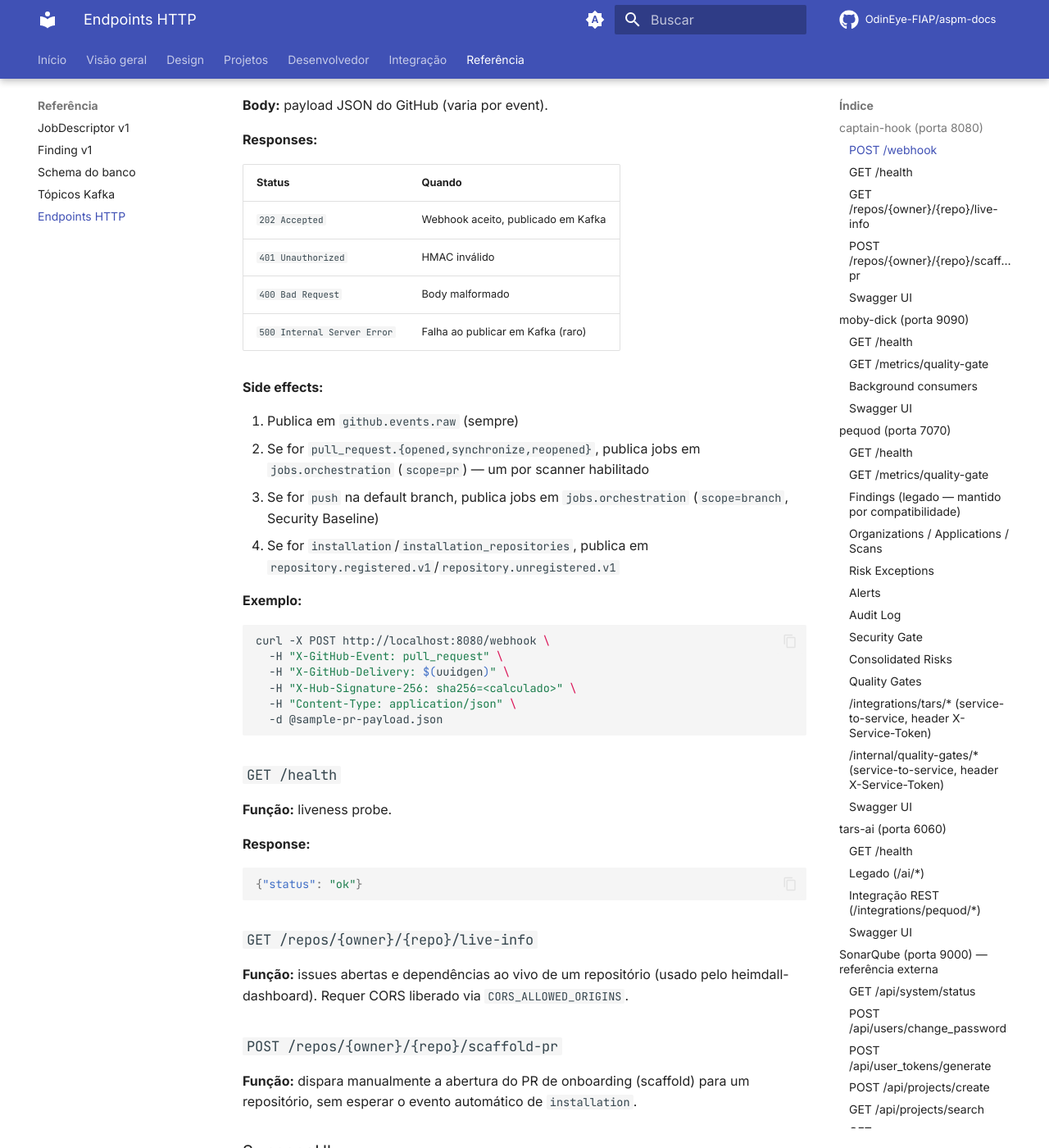
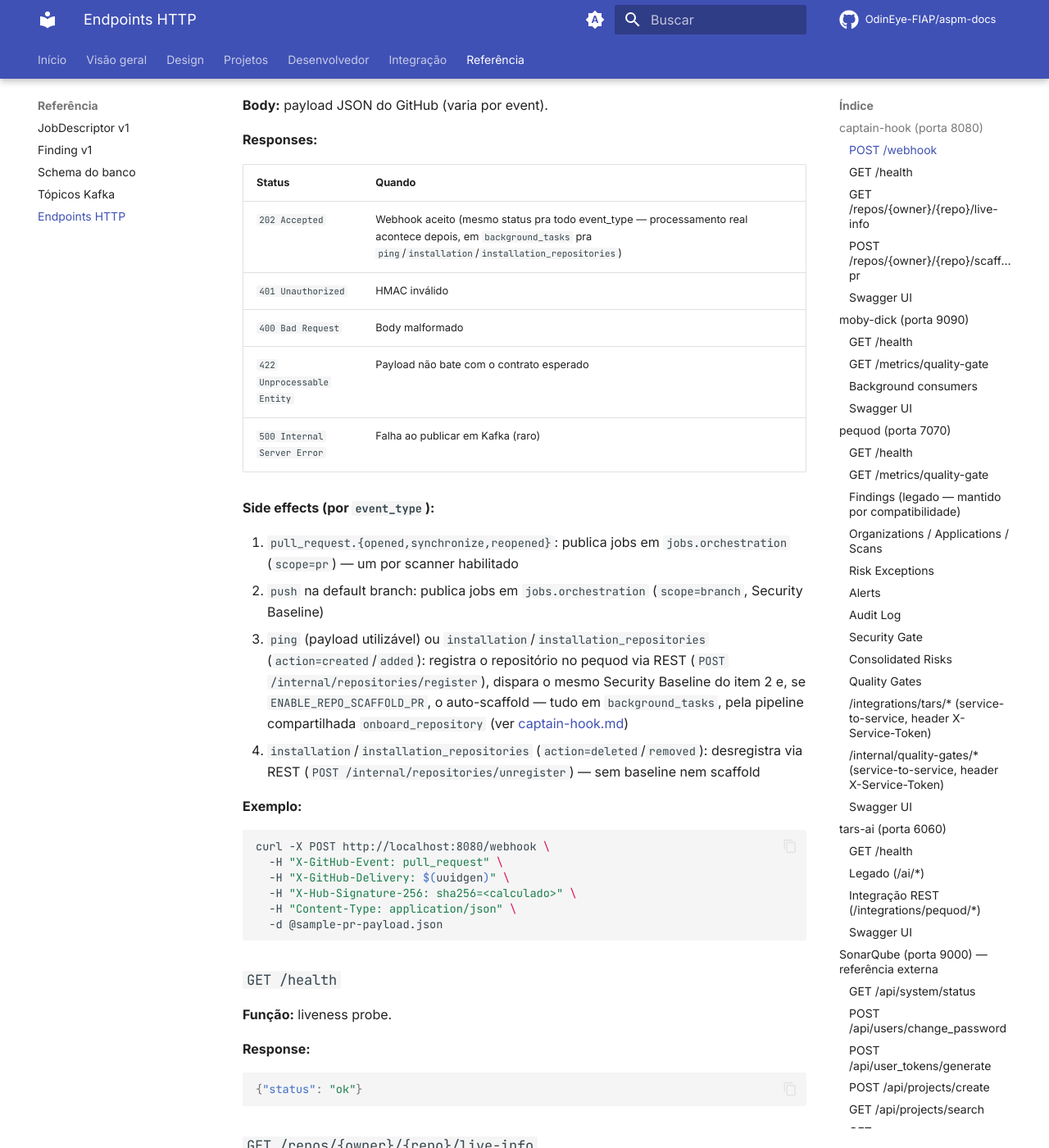
Before and after one commit to OdinEye-FIAP/aspm-docs, an MkDocs documentation site: the page built from docs/reference/http-endpoints.md, in a window 1280 px wide and 1400 px high, scrolled down 750 px. Shown: the whole window at 82% size. Built offline with MkDocs 1.6.1 and Material for MkDocs 9.7.7, drawn with Linux system fonts in a browser that asks for light colours; comment, search, counter and statistics services are not loaded.

Commit message:
docs: varrer resto do ecossistema por repository.registered/unregistered.v1
Usuário apontou (com razão) que o PR ainda tinha "publish repository.registered.v1"
em algum lugar. Não era mais no captain-hook.md (esse já tava certo) — eram
3 arquivos fora do escopo que eu tinha verificado, que nunca entraram na
lista de pendências:

- overview/architecture.md: tabela "Tópicos Kafka" e nada mais (o diagrama
  de sequência dessa página é do fluxo de PR, não toca ping/install).
- pequod.md: tabela "Tópicos Kafka" do próprio pequod.
- overview/repos.md: bullet de responsabilidades do captain-hook (esse já
  tava anotado como pendente, agora feito).

Também aproveitei pra corrigir 2 imprecisões achadas durante a varredura:

- captain-hook.md: os 2 diagramas diziam "200 OK imediato" pro /webhook.
  Conferido agora no handler real (diplomat/http_in/webhook_handler.py,
  main captain-hook) — a resposta é sempre 202 Accepted, pra todo
  event_type, não 200. Corrigido nos 2 diagramas + na tabela de eventos.
- reference/http-endpoints.md: a lista de "Side effects" do POST /webhook
  (a) ainda citava o tópico fictício github.events.raw (já sinalizado como
  pendente em ping-install-rest-migration.md, resolvido aqui), (b) não
  cobria o `ping` de jeito nenhum, e (c) descrevia installation/
  installation_repositories só com o Kafka antigo. Reescrita pra refletir
  os 4 casos reais (PR, push, registro via REST+baseline, desregistro).
  Tabela de responses ganhou o 422 que já existe no handler.

Atualiza também o checklist do ping-install-rest-migration.md pra marcar
http-endpoints.md como feito.

```diff
--- a/docs/reference/http-endpoints.md
+++ b/docs/reference/http-endpoints.md
@@ -23,17 +23,18 @@ Catálogo dos endpoints expostos por cada serviço. Onde aplicável, link pro Sw
 
 | Status | Quando |
 |---|---|
-| `202 Accepted` | Webhook aceito, publicado em Kafka |
+| `202 Accepted` | Webhook aceito (mesmo status pra todo event_type — processamento real acontece depois, em `background_tasks` pra `ping`/`installation`/`installation_repositories`) |
 | `401 Unauthorized` | HMAC inválido |
 | `400 Bad Request` | Body malformado |
+| `422 Unprocessable Entity` | Payload não bate com o contrato esperado |
 | `500 Internal Server Error` | Falha ao publicar em Kafka (raro) |
 
-**Side effects:**
+**Side effects (por `event_type`):**
 
-1. Publica em `github.events.raw` (sempre)
-2. Se for `pull_request.{opened,synchronize,reopened}`, publica jobs em `jobs.orchestration` (`scope=pr`) — um por scanner habilitado
-3. Se for `push` na default branch, publica jobs em `jobs.orchestration` (`scope=branch`, Security Baseline)
-4. Se for `installation`/`installation_repositories`, publica em `repository.registered.v1`/`repository.unregistered.v1`
+1. `pull_request.{opened,synchronize,reopened}`: publica jobs em `jobs.orchestration` (`scope=pr`) — um por scanner habilitado
+2. `push` na default branch: publica jobs em `jobs.orchestration` (`scope=branch`, Security Baseline)
+3. `ping` (payload utilizável) ou `installation`/`installation_repositories` (`action=created`/`added`): registra o repositório no pequod via REST (`POST /internal/repositories/register`), dispara o mesmo Security Baseline do item 2 e, se `ENABLE_REPO_SCAFFOLD_PR`, o auto-scaffold — tudo em `background_tasks`, pela pipeline compartilhada `onboard_repository` (ver [captain-hook.md](../captain-hook.md))
+4. `installation`/`installation_repositories` (`action=deleted`/`removed`): desregistra via REST (`POST /internal/repositories/unregister`) — sem baseline nem scaffold
 
 **Exemplo:**
 
```
Also changed, not shown: docs/captain-hook.md (+3 -3 lines), docs/overview/architecture.md (+4 -3 lines), docs/overview/repos.md (+1 -1 lines), docs/pequod.md (+3 -2 lines).
